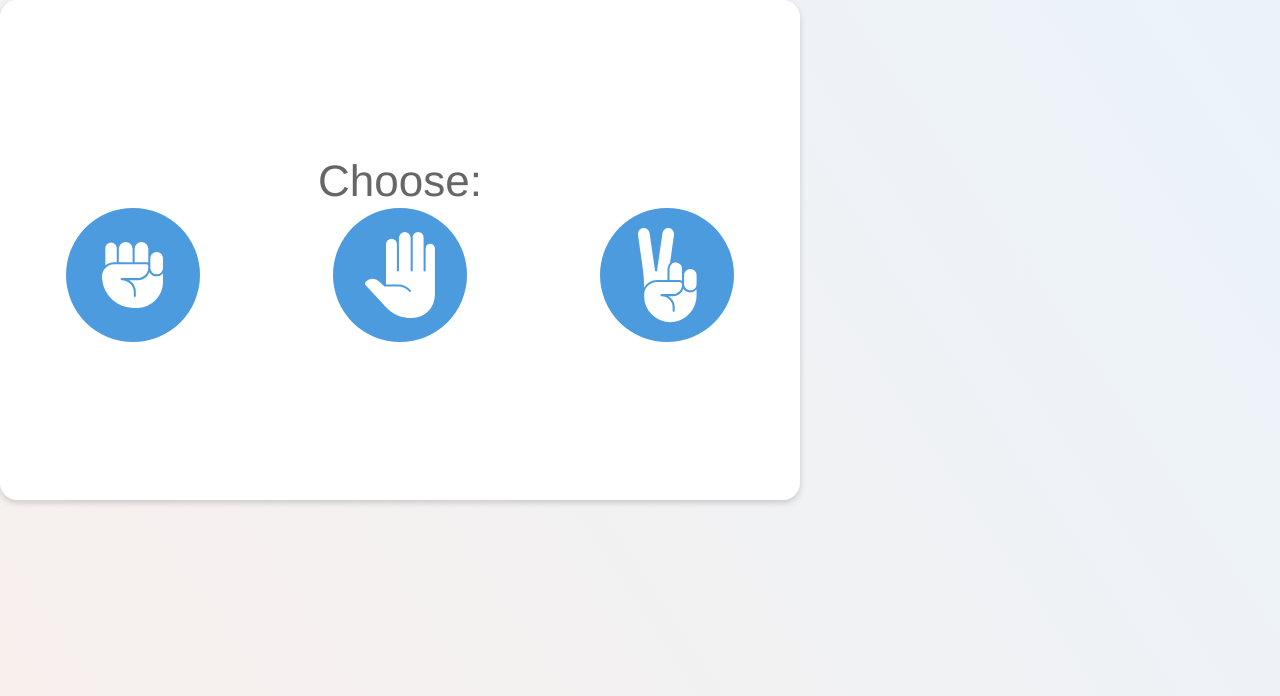
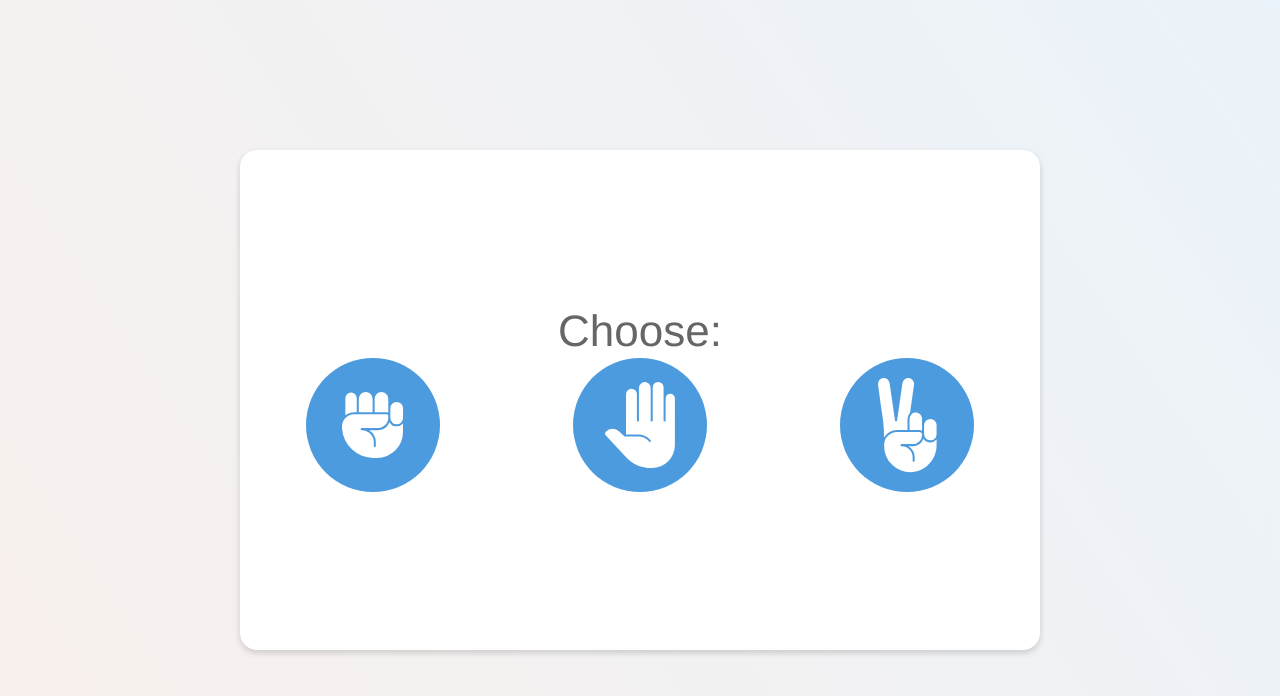
Before and after one commit to garethdown44/rock-paper-scissors, a React (Create React App) app: page / in a window 1280 px wide. Shown: the top 696 px of the page. Built offline with nearby package versions, Linux system fonts and the light colour scheme.

Commit message:
center content

```diff
--- a/src/App.tsx
+++ b/src/App.tsx
@@ -1,11 +1,14 @@
 import React from 'react'
+import MainContainer from './components/main-container'
 import Start from './components/start'
 
 function App() {
   return (
-    <Start
-      onShoot={x => alert(x)}
-    />
+    <MainContainer>
+      <Start
+        onShoot={x => alert(x)}
+      />
+    </MainContainer>
   )
 }
 
--- /dev/null
+++ b/src/components/main-container.tsx
@@ -0,0 +1,9 @@
+import styled from 'styled-components'
+
+export default styled.div`
+  display: flex;
+  flex-direction: column;
+  justify-content: center;
+  align-items: center;
+  height: 100%;
+`
--- a/src/index.css
+++ b/src/index.css
@@ -12,3 +12,8 @@ html, body {
   width: 100%;
   height: 100%;
 }
+
+#root {
+  width: 100%;
+  height: 100%;
+}
```
